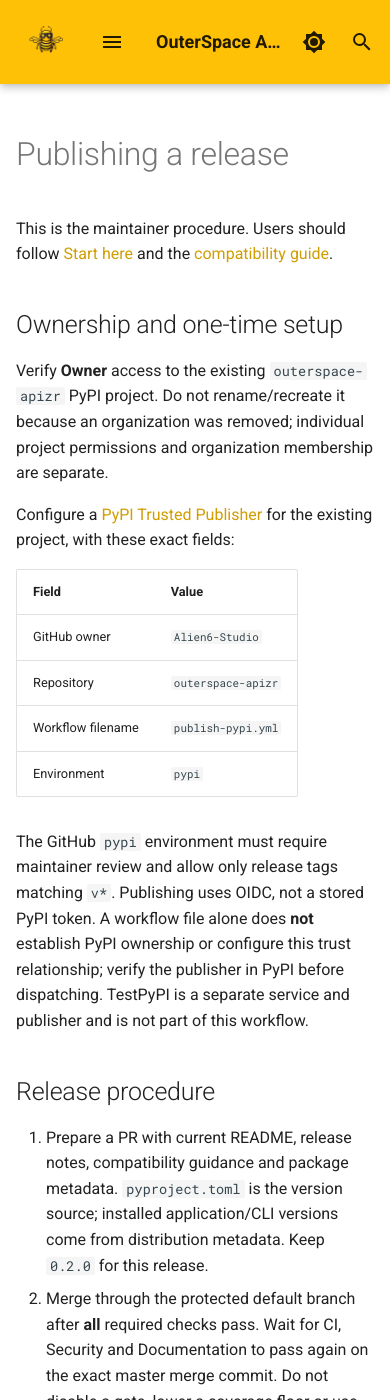
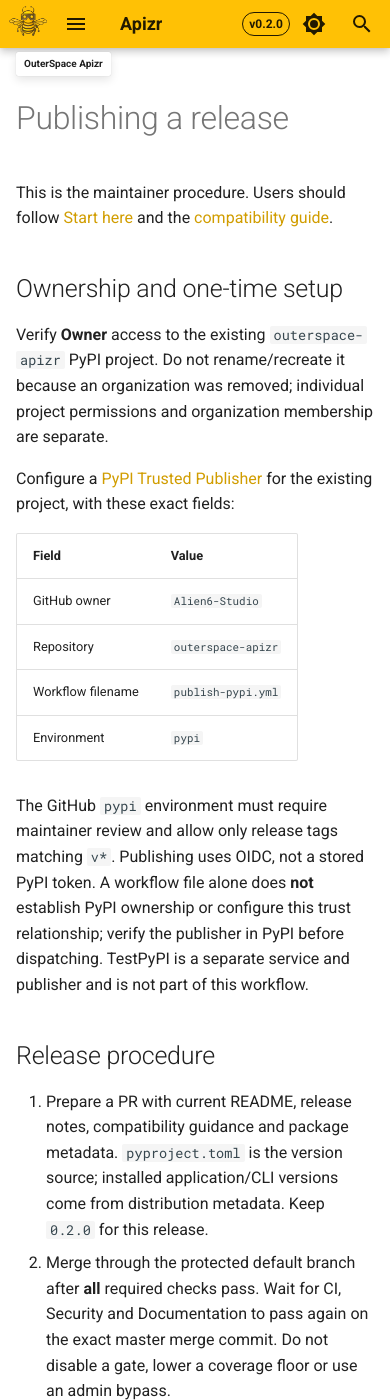
Before and after one commit to Alien6-Studio/outerspace-apizr, an MkDocs documentation site: the page built from docs/contributing/releases.md, in a window 390 px wide and 1400 px high. Built offline with MkDocs 1.6.1 and Material for MkDocs 9.7.7, drawn with Linux system fonts in a browser that asks for light colours; comment, search, counter and statistics services are not loaded; some of the changed text lies outside the part shown.

Commit message:
docs: improve favicon and show published release in header (#75)

```diff
--- a/docs/assets/stylesheets/branding.css
+++ b/docs/assets/stylesheets/branding.css
@@ -16,3 +16,63 @@
     width: 3rem;
   }
 }
+
+.apizr-name-short {
+  display: none;
+}
+
+/* Release notes stay reachable without JavaScript or optional GitHub requests. */
+.apizr-release {
+  flex-shrink: 0;
+  padding: .2rem .5rem;
+  border: 1px solid currentColor;
+  border-radius: 1rem;
+  font-size: .65rem;
+  font-weight: 700;
+  line-height: 1.4;
+  white-space: nowrap;
+}
+
+.apizr-release:hover {
+  background: var(--md-primary-bg-color);
+  color: var(--md-primary-fg-color);
+}
+
+.apizr-release:focus-visible {
+  outline: 2px solid currentColor;
+  outline-offset: 3px;
+}
+
+@media screen and (max-width: 29.984375em) {
+  .md-header__button.md-logo {
+    width: 2rem;
+    height: 2rem;
+    padding: 0;
+  }
+
+  .md-header__button.md-logo img {
+    position: relative;
+    top: -.7rem;
+    left: -.7rem;
+    width: 3.4rem;
+    height: 3.4rem;
+    max-width: none;
+  }
+
+  .md-header__title {
+    margin-inline: .25rem;
+  }
+
+  .apizr-name-full {
+    display: none;
+  }
+
+  .apizr-name-short {
+    display: inline;
+  }
+
+  .apizr-release {
+    padding: .15rem .3rem;
+    font-size: .6rem;
+  }
+}
--- a/docs/contributing/releases.md
+++ b/docs/contributing/releases.md
@@ -97,6 +97,13 @@
 versioned documentation site. For the exact published source documentation, use
 the [v0.2.0 tag](https://github.com/Alien6-Studio/outerspace-apizr/tree/v0.2.0/docs).
 Release notes distinguish shipped behavior from subsequent maintenance.
+The header links to the latest published release using `extra.release` in
+`mkdocs.yml`. Update its version and notes path after each successful PyPI
+publication; this label does not identify a frozen documentation snapshot.
+The header override is based on Material 9.7.7: compare
+`overrides/partials/header.html` with upstream when upgrading the theme.
+A native `mike` version selector can be introduced when multiple frozen
+versions of the documentation are published.
 PRs run a strict MkDocs build. A master
 push builds and publishes the site to `gh-pages`, served at
 [apizr.outerspace.sh](https://apizr.outerspace.sh/). Keep this active publication
--- a/mkdocs.yml
+++ b/mkdocs.yml
@@ -35,7 +35,7 @@
   font:
     text: Roboto
     code: Roboto Mono
-  favicon: assets/images/logo.png
+  favicon: assets/images/favicon.png
   features:
     - content.code.copy
     - content.tooltips
@@ -61,6 +61,9 @@
 
 extra:
   generator: false
+  release:
+    version: 0.2.0
+    notes: releases/0.2.0/
   consent:
     title: Cookie consent
     description: >-
--- /dev/null
+++ b/overrides/partials/header.html
@@ -0,0 +1,79 @@
+{#-
+  Based on Material for MkDocs 9.7.7 partials/header.html (MIT).
+  Local addition: the release-notes link after the title.
+  Compare with upstream when upgrading Material.
+-#}
+{% set class = "md-header" %}
+{% if "navigation.tabs.sticky" in features %}
+  {% set class = class ~ " md-header--shadow md-header--lifted" %}
+{% elif "navigation.tabs" not in features %}
+  {% set class = class ~ " md-header--shadow" %}
+{% endif %}
+<header class="{{ class }}" data-md-component="header">
+  <nav class="md-header__inner md-grid" aria-label="{{ lang.t('header') }}">
+    <a href="{{ config.extra.homepage | d(nav.homepage.url, true) | url }}" title="{{ config.site_name | e }}" class="md-header__button md-logo" aria-label="{{ config.site_name }}" data-md-component="logo">
+      {% include "partials/logo.html" %}
+    </a>
+    <label class="md-header__button md-icon" for="__drawer">
+      {% set icon = config.theme.icon.menu or "material/menu" %}
+      {% include ".icons/" ~ icon ~ ".svg" %}
+    </label>
+    <div class="md-header__title" data-md-component="header-title">
+      <div class="md-header__ellipsis">
+        <div class="md-header__topic">
+          <span class="md-ellipsis">
+            <span class="apizr-name-full">{{ config.site_name }}</span>
+            <span class="apizr-name-short">Apizr</span>
+          </span>
+        </div>
+        <div class="md-header__topic" data-md-component="header-topic">
+          <span class="md-ellipsis">
+            {% if page.meta and page.meta.title %}
+              {{ page.meta.title }}
+            {% else %}
+              {{ page.title }}
+            {% endif %}
+          </span>
+        </div>
+      </div>
+    </div>
+    {% if config.extra.release %}
+      <a class="apizr-release" href="{{ config.extra.release.notes | url }}"
+         aria-label="Release {{ config.extra.release.version }} notes"
+         title="Latest release: {{ config.extra.release.version }} — read release notes">
+        v{{ config.extra.release.version }}
+      </a>
+    {% endif %}
+    {% if config.theme.palette %}
+      {% if not config.theme.palette is mapping %}
+        {% include "partials/palette.html" %}
+      {% endif %}
+    {% endif %}
+    {% if not config.theme.palette is mapping %}
+      {% include "partials/javascripts/palette.html" %}
+    {% endif %}
+    {% if config.extra.alternate %}
+      {% include "partials/alternate.html" %}
+    {% endif %}
+    {% if "material/search" in config.plugins %}
+      {% set search = config.plugins["material/search"] | attr("config") %}
+      {% if search.enabled %}
+        <label class="md-header__button md-icon" for="__search">
+          {% set icon = config.theme.icon.search or "material/magnify" %}
+          {% include ".icons/" ~ icon ~ ".svg" %}
+        </label>
+        {% include "partials/search.html" %}
+      {% endif %}
+    {% endif %}
+    {% if config.repo_url %}
+      <div class="md-header__source">
+        {% include "partials/source.html" %}
+      </div>
+    {% endif %}
+  </nav>
+  {% if "navigation.tabs.sticky" in features %}
+    {% if "navigation.tabs" in features %}
+      {% include "partials/tabs.html" %}
+    {% endif %}
+  {% endif %}
+</header>
```
Also changed, not shown: docs/assets/images/favicon.png (added).
